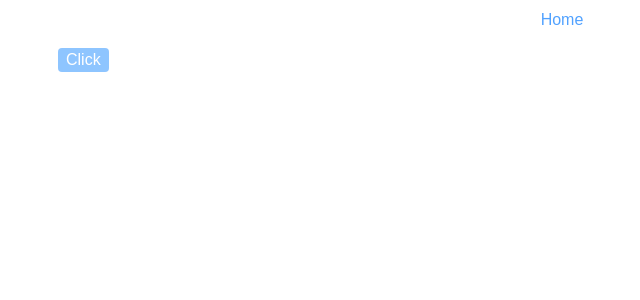
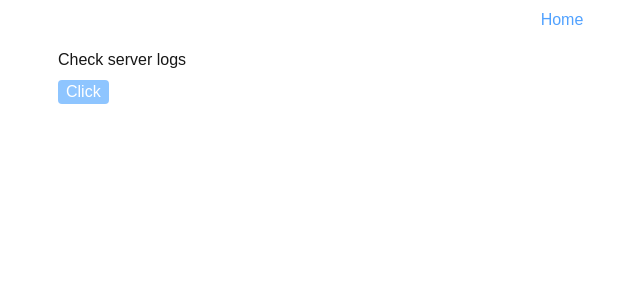
Before and after one commit to ruslan-sedziukh/learning-playground, a Next.js app in the folder workspaces/next-js/: page /nextjs/server-action in a window 1280 px wide. Shown: the top 300 px of the page, without its empty margins (78-718 px from the left). Built offline with nearby package versions, Linux system fonts and the light colour scheme.

Commit message:
Add comments for server action example

```diff
--- a/workspaces/next-js/src/app/nextjs/actions/actions.ts
+++ b/workspaces/next-js/src/app/nextjs/actions/actions.ts
@@ -1,5 +1,6 @@
 'use server'
 
+// Should log on server side
 export async function createNoteAction() {
   console.log('server action called')
 }
--- a/workspaces/next-js/src/app/nextjs/server-action/client.tsx
+++ b/workspaces/next-js/src/app/nextjs/server-action/client.tsx
@@ -1,10 +1,16 @@
 'use client'
 
 import Button from '@/components/Button/Button'
-import { createNoteAction } from '@/app/actions/actions'
+import { createNoteAction } from '@/app/nextjs/actions/actions'
 
 export const Client = () => {
   return (
-    <Button onClickAction={async () => await createNoteAction()}>Click</Button>
+    <div className="flex flex-col gap-2">
+      <p>Check server logs</p>
+
+      <Button onClickAction={async () => await createNoteAction()}>
+        Click
+      </Button>
+    </div>
   )
 }
--- a/workspaces/next-js/src/components/Button/Button.tsx
+++ b/workspaces/next-js/src/components/Button/Button.tsx
@@ -16,6 +16,7 @@ const Button = ({
   active = true,
   ref,
   className,
+  onClickAction,
   ...res
 }: Props) => {
   const ownClasses = twJoin(
@@ -23,10 +24,24 @@ const Button = ({
     active ? 'bg-blue-300' : 'bg-gray-400'
   )
 
+  const handleClick: MouseEventHandler<HTMLButtonElement> = (e) => {
+    if (!active) {
+      return
+    }
+
+    if (onClickAction) {
+      onClickAction()
+    }
+
+    if (onClick) {
+      onClick(e)
+    }
+  }
+
   return (
     <button
       className={twMerge(ownClasses, className)}
-      onClick={active ? onClick : undefined}
+      onClick={handleClick}
       ref={ref || undefined}
       {...res}
     >
```
